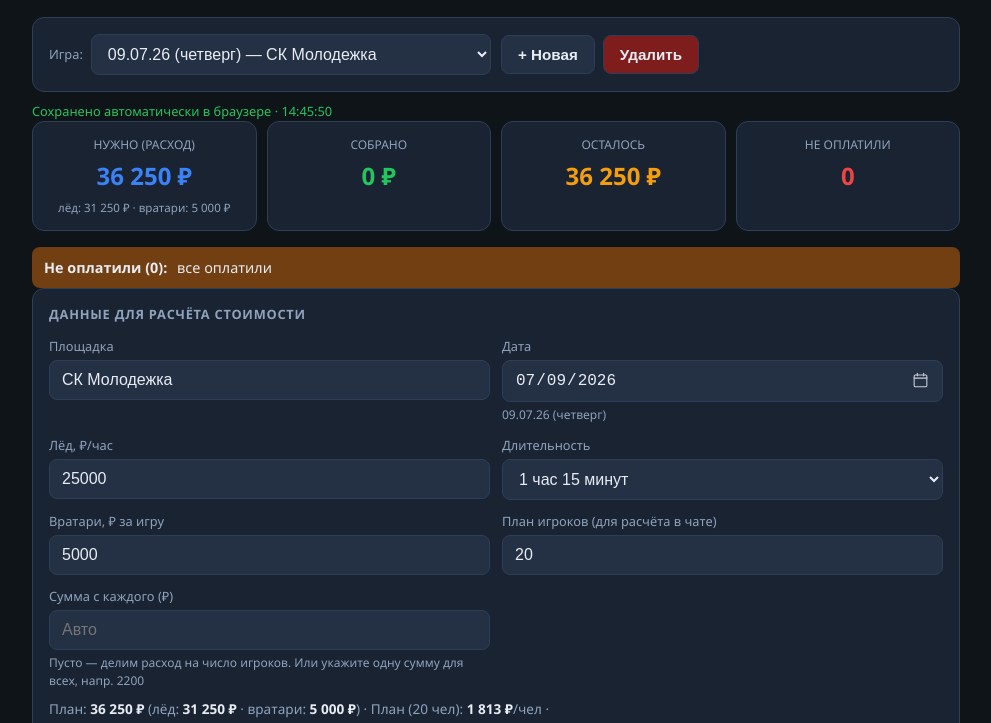
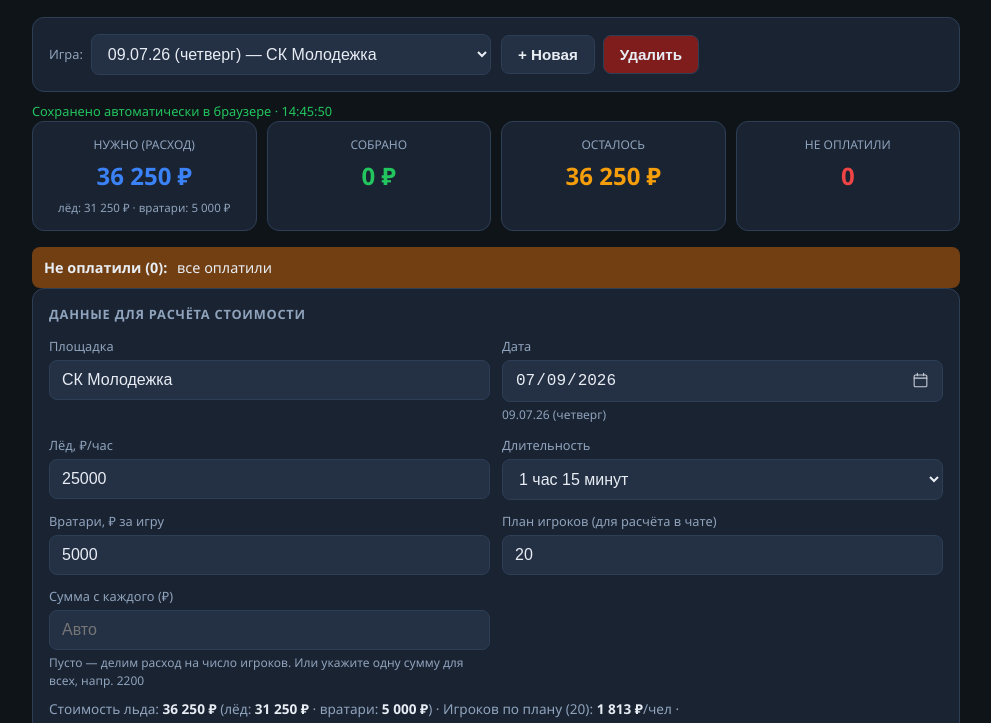
Before and after one commit to ivansyrov-cmd/hockey-led-pages, a plain HTML site: page index.html in a window 1280 px wide. Shown: the part 77-800 px from the top of the page, without its empty margins (144-1135 px from the left). Drawn offline with Linux system fonts and the light colour scheme.

Commit message:
Rename summary labels (Стоимость льда, Игроков по плану, Факт в списке)
Show same redistributed share in Сумма for all players

Round per-player amounts up (Math.ceil) so amounts don't jump 4531/4532

Co-authored-by: Cursor <cursoragent@cursor.com>

```diff
--- a/index.html
+++ b/index.html
@@ -325,12 +325,12 @@
       </div>
       <div class="calc-hint">
         <p class="calc-hint-line">
-          План: <strong id="hTotal">0 ₽</strong>
+          Стоимость льда: <strong id="hTotal">0 ₽</strong>
           (лёд: <strong id="hIce">0 ₽</strong> · вратари: <strong id="hGoalies">0 ₽</strong>) ·
-          План (<span id="hPlanN">20</span> чел): <strong id="hPlan">0 ₽</strong>/чел ·
+          Игроков по плану (<span id="hPlanN">20</span>): <strong id="hPlan">0 ₽</strong>/чел ·
         </p>
         <p class="calc-hint-line">
-          Факт (<span id="hFactN">0</span> чел): <strong id="hFact">0 ₽</strong>/чел ·
+          Факт в списке (<span id="hFactN">0</span> чел): <strong id="hFact">0 ₽</strong>/чел ·
           Будет собрано: <strong id="hTarget">0 ₽</strong> ·
           разница составит <strong id="hDiff">0 ₽</strong>
         </p>
@@ -500,13 +500,9 @@
       return Number.isNaN(num) ? null : num;
     }
 
-    function splitEven(total, count) {
-      if (count <= 0) return [];
-      const abs = Math.abs(Math.round(total));
-      const base = Math.floor(abs / count);
-      const rem = abs - base * count;
-      const sign = total < 0 ? -1 : 1;
-      return Array.from({ length: count }, (_, i) => sign * (base + (i < rem ? 1 : 0)));
+    function sharePerPlayer(total, count) {
+      if (count <= 0) return 0;
+      return Math.ceil(total / count);
     }
 
     function dueForIndex(g, i) {
@@ -520,9 +516,9 @@
       const players = filledPlayers(g);
       const n = players.length;
       const fixed = getChargePerPlayer(g);
-      const autoFact = n > 0 ? Math.round(expense / n) : 0;
+      const autoFact = n > 0 ? sharePerPlayer(expense, n) : 0;
       const baseFact = fixed != null ? fixed : autoFact;
-      const plan = g.planPlayers > 0 ? Math.round(expense / g.planPlayers) : 0;
+      const plan = g.planPlayers > 0 ? sharePerPlayer(expense, g.planPlayers) : 0;
       const collectionTarget = fixed != null ? fixed * n : expense;
 
       let collected = 0;
@@ -556,8 +552,9 @@
 
       const poolTarget = fixed != null ? collectionTarget : expense;
       const remaining = Math.max(0, poolTarget - collected - fixedUnpaidTotal);
-      const shares = splitEven(remaining, equalSplitIndices.length);
-      equalSplitIndices.forEach((idx, ui) => { dues[idx] = shares[ui]; });
+      const currentShare = equalSplitIndices.length > 0
+        ? sharePerPlayer(remaining, equalSplitIndices.length)
+        : baseFact;
 
       g.players.forEach((p, i) => {
         if (!(p.name || '').trim()) return;
@@ -567,16 +564,13 @@
           return;
         }
 
-        if (p.paid) {
-          const num = paymentNum(p);
-          dues[i] = num != null ? num : (p.owedWhenPaid != null ? p.owedWhenPaid : baseFact);
-        }
+        dues[i] = currentShare;
       });
 
       let debtors = 0;
       players.forEach(p => { if (!p.paid) debtors++; });
 
-      const perUnpaid = shares.length ? shares[0] : baseFact;
+      const perUnpaid = currentShare;
 
       return {
         iceCost, goalieCost, expense, plan, fact: baseFact, autoFact, fixed,
@@ -666,7 +660,7 @@
       document.getElementById('hGoalies').textContent = fmt(t.goalieCost);
       document.getElementById('hPlanN').textContent = g.planPlayers;
       document.getElementById('hPlan').textContent = fmt(t.plan);
-      document.getElementById('hFact').textContent = fmt(t.fact);
+      document.getElementById('hFact').textContent = fmt(t.perUnpaid);
       document.getElementById('hFactN').textContent = t.n;
       document.getElementById('hTarget').textContent = fmt(t.targetCollection);
       const diff = t.targetCollection - t.expense;
```
